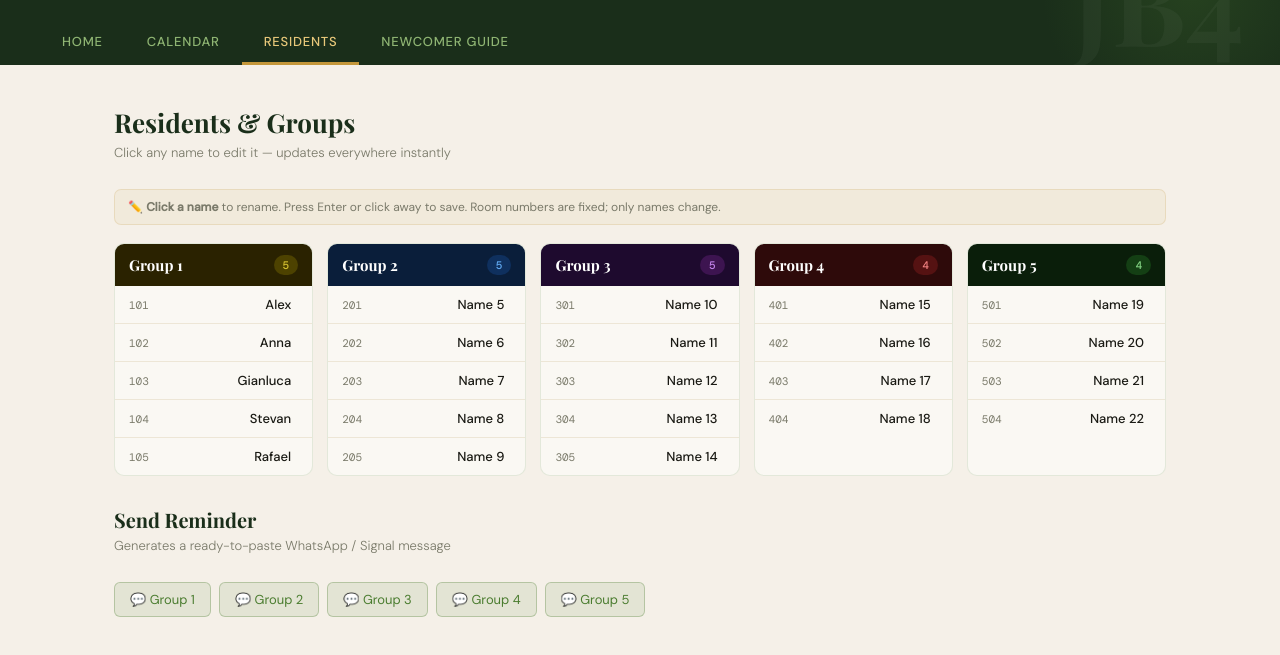
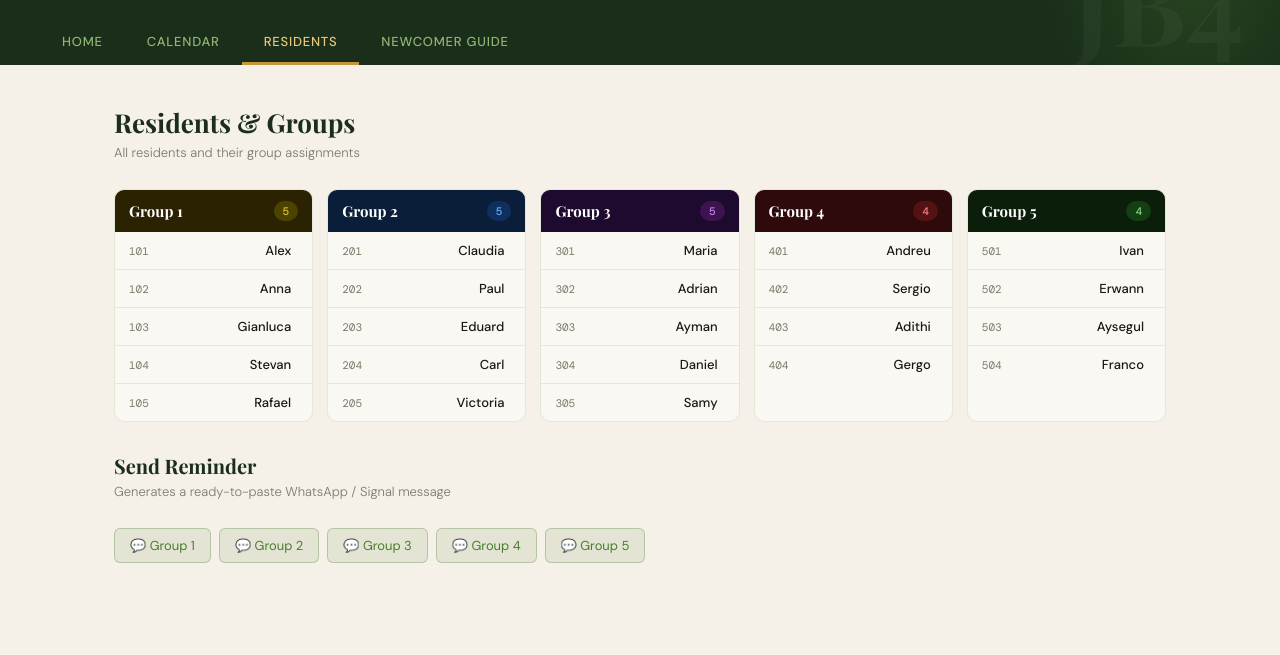
Before and after one commit to leafarlo/JB4, a website: page index.html in a window 1280 px wide. Both pictures are taken after a click on the button "RESIDENTS". Shown: the part 141-796 px from the top of the page. Drawn offline with nearby package versions, Linux system fonts and the light colour scheme; a web font is replaced by a local one.

Commit message:
added all names

```diff
--- a/index.html
+++ b/index.html
@@ -148,9 +148,6 @@
   .room-row:last-child { border-bottom:none; }
   .room-lbl { font-size:11px; color:var(--text-light); font-family:'DM Mono',monospace; }
   .res-name { font-size:13px; font-weight:500; cursor:pointer; padding:2px 6px; border-radius:4px; border:1px dashed transparent; transition:all .2s; }
-  .res-name:hover { border-color:var(--green-muted); background:var(--green-pale); }
-  .res-name:focus { outline:none; border-color:var(--green-light); background:#fff; border-style:solid; }
-  .edit-hint { font-size:12px; color:var(--text-light); margin-bottom:18px; padding:9px 13px; background:rgba(196,151,58,.07); border-radius:7px; border:1px solid rgba(196,151,58,.18); }
   .rem-btns { display:flex; flex-wrap:wrap; gap:8px; }
   .rem-btn { padding:8px 15px; background:rgba(74,124,47,.1); border:1px solid rgba(74,124,47,.3); border-radius:6px; font-size:13px; color:var(--green-light); cursor:pointer; font-family:'DM Sans',sans-serif; transition:all .2s; }
   .rem-btn:hover { background:rgba(74,124,47,.2); }
@@ -287,8 +284,7 @@
 <!-- ══════════ RESIDENTS ══════════ -->
 <div class="tab-panel" id="tab-residents">
   <div class="section-title">Residents & Groups</div>
-  <div class="section-sub">Click any name to edit it — updates everywhere instantly</div>
-  <div class="edit-hint">✏️ <strong>Click a name</strong> to rename. Press Enter or click away to save. Room numbers are fixed; only names change.</div>
+  <div class="section-sub">All residents and their group assignments</div>
   <div class="groups-grid" id="groups-grid"></div>
 
   <div class="section-title" style="font-size:20px;margin-bottom:4px;">Send Reminder</div>
@@ -469,33 +465,33 @@ const GROUPS = [
     ]},
   { id:'G2', name:'Group 2', color:'g2b', hdr:'gh-g2',
     members:[
-      {room:'201', name:'Name 5'},
-      {room:'202', name:'Name 6'},
-      {room:'203', name:'Name 7'},
-      {room:'204', name:'Name 8'},
-      {room:'205', name:'Name 9'},
+      {room:'201', name:'Claudia'},
+      {room:'202', name:'Paul'},
+      {room:'203', name:'Eduard'},
+      {room:'204', name:'Carl'},
+      {room:'205', name:'Victoria'},
     ]},
   { id:'G3', name:'Group 3', color:'g3b', hdr:'gh-g3',
     members:[
-      {room:'301', name:'Name 10'},
-      {room:'302', name:'Name 11'},
-      {room:'303', name:'Name 12'},
-      {room:'304', name:'Name 13'},
-      {room:'305', name:'Name 14'},
+      {room:'301', name:'Maria'},
+      {room:'302', name:'Adrian'},
+      {room:'303', name:'Ayman'},
+      {room:'304', name:'Daniel'},
+      {room:'305', name:'Samy'},
     ]},
   { id:'G4', name:'Group 4', color:'g4b', hdr:'gh-g4',
     members:[
-      {room:'401', name:'Name 15'},
-      {room:'402', name:'Name 16'},
-      {room:'403', name:'Name 17'},
-      {room:'404', name:'Name 18'},
+      {room:'401', name:'Andreu'},
+      {room:'402', name:'Sergio'},
+      {room:'403', name:'Adithi'},
+      {room:'404', name:'Gergo'},
     ]},
   { id:'G5', name:'Group 5', color:'g5b', hdr:'gh-g5',
     members:[
-      {room:'501', name:'Name 19'},
-      {room:'502', name:'Name 20'},
-      {room:'503', name:'Name 21'},
-      {room:'504', name:'Name 22'},
+      {room:'501', name:'Ivan'},
+      {room:'502', name:'Erwann'},
+      {room:'503', name:'Aysegul'},
+      {room:'504', name:'Franco'},
     ]},
 ];
 
@@ -882,12 +878,7 @@ function renderGroups() {
       ${g.members.map((m,mi)=>`
         <div class="room-row">
           <span class="room-lbl">${m.room}</span>
-          <span class="res-name" contenteditable="false"
-            data-gi="${gi}" data-mi="${mi}"
-            onclick="startEdit(this)"
-            onblur="saveEdit(this)"
-            onkeydown="if(event.key==='Enter'){event.preventDefault();this.blur()}"
-          >${m.name}</span>
+          <span class="res-name">${m.name}</span>
         </div>`).join('')}
     </div>`).join('');
 
@@ -895,25 +886,6 @@ function renderGroups() {
     <button class="rem-btn" onclick="openGroupReminder('${g.id}')">💬 ${g.name}</button>`).join('');
 }
 
-function startEdit(el) {
-  el.contentEditable = 'true';
-  el.focus();
-  const r = document.createRange();
-  r.selectNodeContents(el);
-  window.getSelection().removeAllRanges();
-  window.getSelection().addRange(r);
-}
-
-function saveEdit(el) {
-  el.contentEditable = 'false';
-  const gi = +el.dataset.gi, mi = +el.dataset.mi;
-  GROUPS[gi].members[mi].name = el.textContent.trim();
-  renderCalendar();
-  renderTicker();
-  renderThisWeek();
-  renderSecretsTable();
-  showToast(`Saved: ${el.textContent.trim()} ✓`);
-}
 
 // ══════════════════════════════════════════════
 // RENDER: SECRETS TABLE
```
Also changed, not shown: residents.json (+18 -18 lines).
